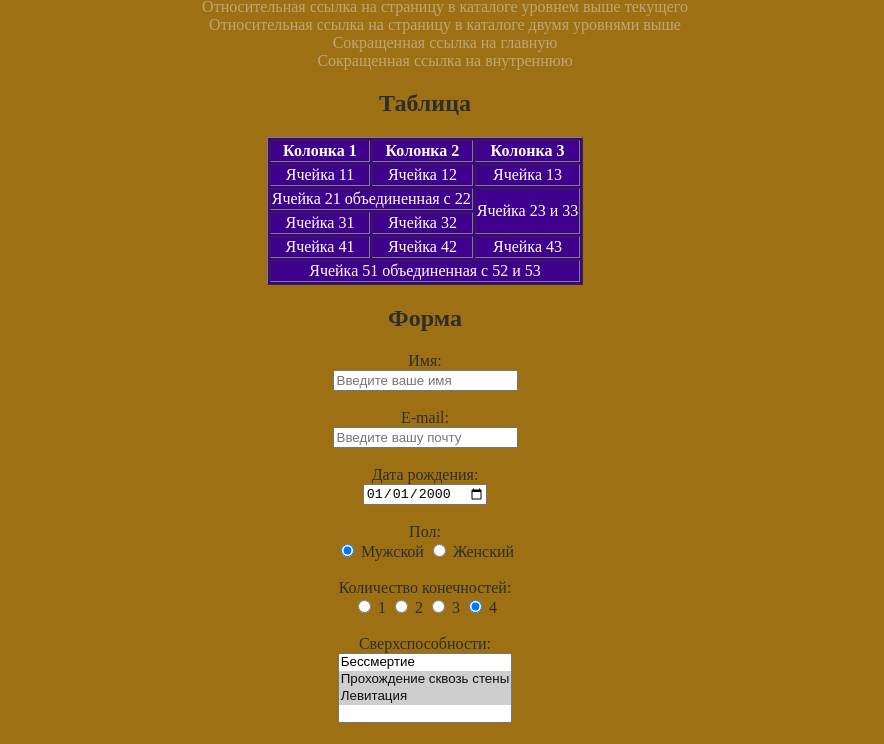
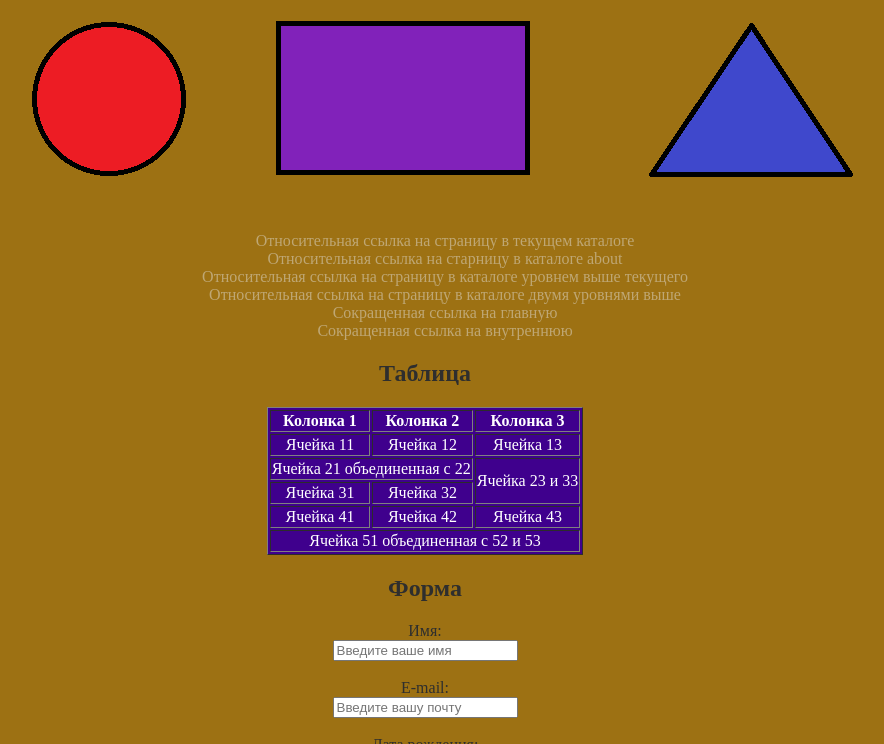
Before and after one commit to VlladisK/Web2.github.io, a plain HTML site: page index.html in a window 1280 px wide. Shown: the part 1010-1754 px from the top of the page, without its empty margins (215-1099 px from the left). Drawn offline with Linux system fonts and the light colour scheme; files whose address does not match are found by name.

Commit message:
Update index.html

```diff
--- a/index.html
+++ b/index.html
@@ -62,7 +62,7 @@
  <area shape = "rect" coords = "302,77, 555,230" href = "https://www.yaklass.ru/p/geometria/8-klass/chetyrekhugolniki-9229/priamougolnik-kvadrat-priznaki-priamougolnika-i-kvadrata-romb-9231/re-80c176ad-8feb-4e92-8bd2-584665a37158" alt = "прямоуголник ">
  <area shape = "poly" coords = "675,230, 777,80, 880,230 " href = "https://microexcel.ru/treugolnik-figura/" alt = "треугольник">
  </map>
- <a id="map"><img src="map.png"  usemap = "#map0" alt = "Map"> </a><br>
+ <a id="map"><img src="img/map.png"  usemap = "#map0" alt = "Map"> </a><br>
 
 
 
```
